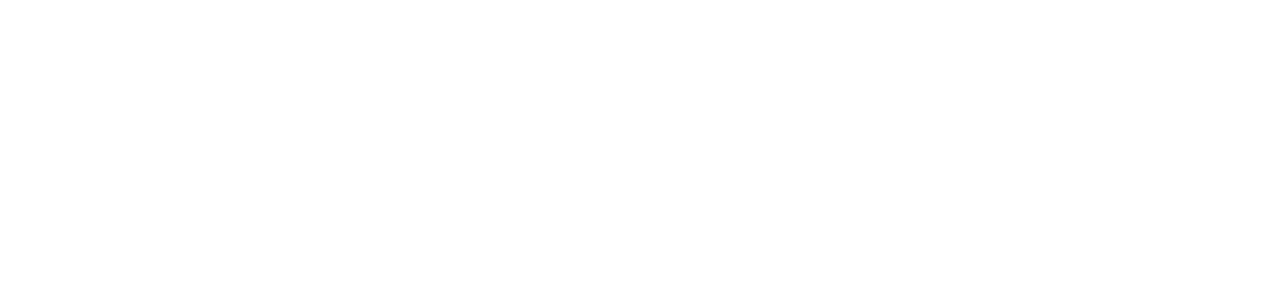
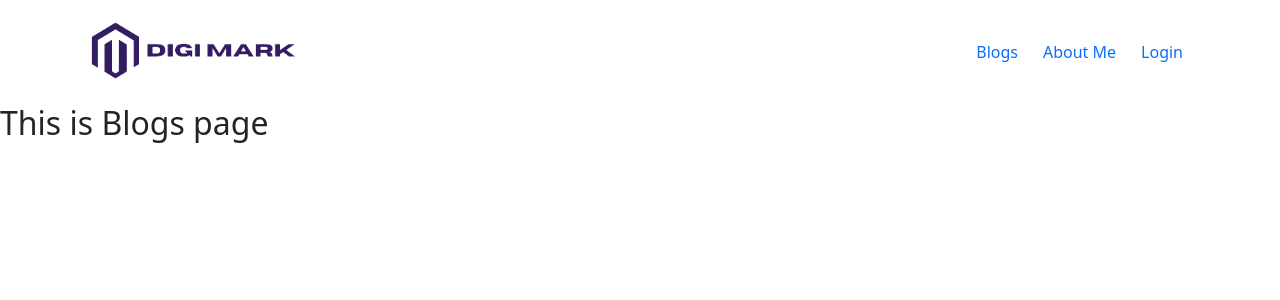
Before and after one commit to kamrul-dev/digital-marketing-service, a React (Create React App) app: page /blogs in a window 1280 px wide. Before the commit this address had no page. Shown: the top 300 px of the page. Built offline with nearby package versions, Linux system fonts and the light colour scheme.

Commit message:
Routing setup done

```diff
--- a/src/App.js
+++ b/src/App.js
@@ -2,13 +2,21 @@ import logo from './logo.svg';
 import './App.css';
 import { Route, Routes } from 'react-router-dom';
 import Home from './Pages/Home/Home/Home';
+import Blogs from './Pages/Blogs/Blogs';
+import Header from './Pages/Shared/Header/Header';
+import About from './Pages/About/About';
+import Login from './Pages/Login/Login/Login';
+
 
 function App() {
   return (
     <div>
+      <Header></Header>
       <Routes>
         <Route path='/' element={<Home></Home>}></Route>
-
+        <Route path='/blogs' element={<Blogs></Blogs>}></Route>
+        <Route path='/about' element={<About></About>}></Route>
+        <Route path='/login' element={<Login></Login>}></Route>
       </Routes>
     </div>
   );
--- /dev/null
+++ b/src/Pages/Blogs/Blogs.js
@@ -0,0 +1,12 @@
+import React from 'react';
+import './Blogs.css';
+
+const Blogs = () => {
+    return (
+        <div>
+            <h2>This is Blogs page</h2>
+        </div>
+    );
+};
+
+export default Blogs;
--- a/src/Pages/Home/Home/Home.js
+++ b/src/Pages/Home/Home/Home.js
@@ -1,10 +1,8 @@
 import React from 'react';
-import Header from '../../Shared/Header/Header';
 
 const Home = () => {
     return (
         <div>
-            <Header></Header>
         </div>
     );
 };
--- a/src/Pages/Login/Login/Login.js
+++ b/src/Pages/Login/Login/Login.js
@@ -0,0 +1,11 @@
+import React from 'react';
+
+const Login = () => {
+    return (
+        <div>
+            <h2>This is login page</h2>
+        </div>
+    );
+};
+
+export default Login;
--- a/src/Pages/Shared/Header/Header.css
+++ b/src/Pages/Shared/Header/Header.css
@@ -0,0 +1,5 @@
+.nav-items a{
+    text-decoration: none;
+    margin-right: 5px;
+    padding: 10px;
+}
--- a/src/Pages/Shared/Header/Header.js
+++ b/src/Pages/Shared/Header/Header.js
@@ -1,25 +1,26 @@
 import React from 'react';
-import { Container, Nav, Navbar, NavDropdown } from 'react-bootstrap';
+import { Container, Nav, Navbar } from 'react-bootstrap';
 import './Header.css';
 import logo from '../../../images/logo-digi.png';
+import { Link, NavLink } from 'react-router-dom';
 const Header = () => {
     return (
         <div>
             <Navbar className='' style={{ backgroundColor: "" }} collapseOnSelect expand="lg">
                 <Container>
                     <Navbar.Brand href="#home">
-                        <img className='w-75' src={logo} alt="" />
+                        <Link to='/'><img className='w-75' src={logo} alt="" /></Link>
                     </Navbar.Brand>
                     <Navbar.Toggle aria-controls="responsive-navbar-nav" />
                     <Navbar.Collapse id="responsive-navbar-nav">
                         <Nav className="me-auto">
                         </Nav>
-                        <Nav>
-                            <Nav.Link href="">Blogs</Nav.Link>
-                            <Nav.Link href="">About Me</Nav.Link>
-                            <Nav.Link eventKey={2} href="#memes">
+                        <Nav className='nav-items'>
+                            <NavLink to='/blogs'>Blogs</NavLink>
+                            <NavLink to='/about'>About Me</NavLink>
+                            <NavLink to='/login'>
                                 Login
-                            </Nav.Link>
+                            </NavLink>
                         </Nav>
                     </Navbar.Collapse>
                 </Container>
```
Also changed, not shown: src/Pages/Login/Login/RequireAuth/RequireAuth.js (+11 -0 lines), src/Pages/Blogs/Blogs.css (added), src/Pages/Login/Register/Register.css (added), src/Pages/Login/Register/Register.js (renamed from src/Pages/Login/Login/Register/Register.js).
